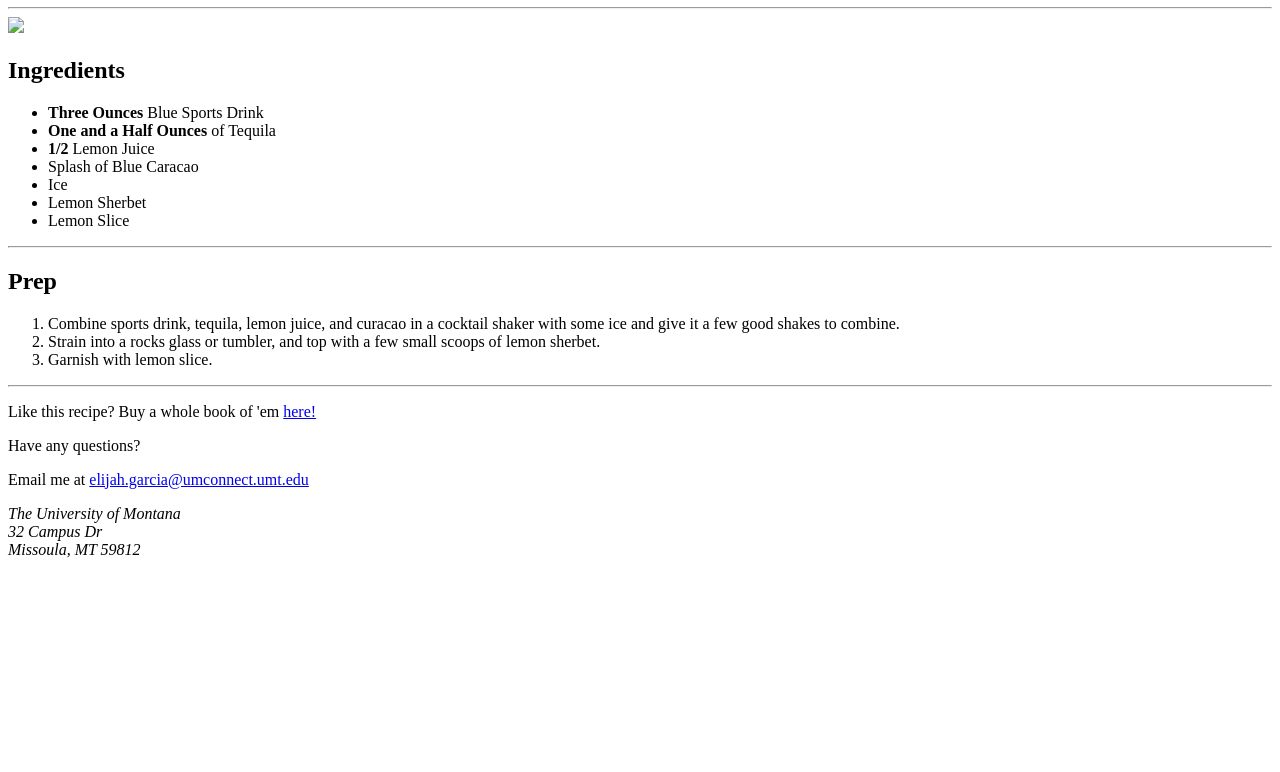
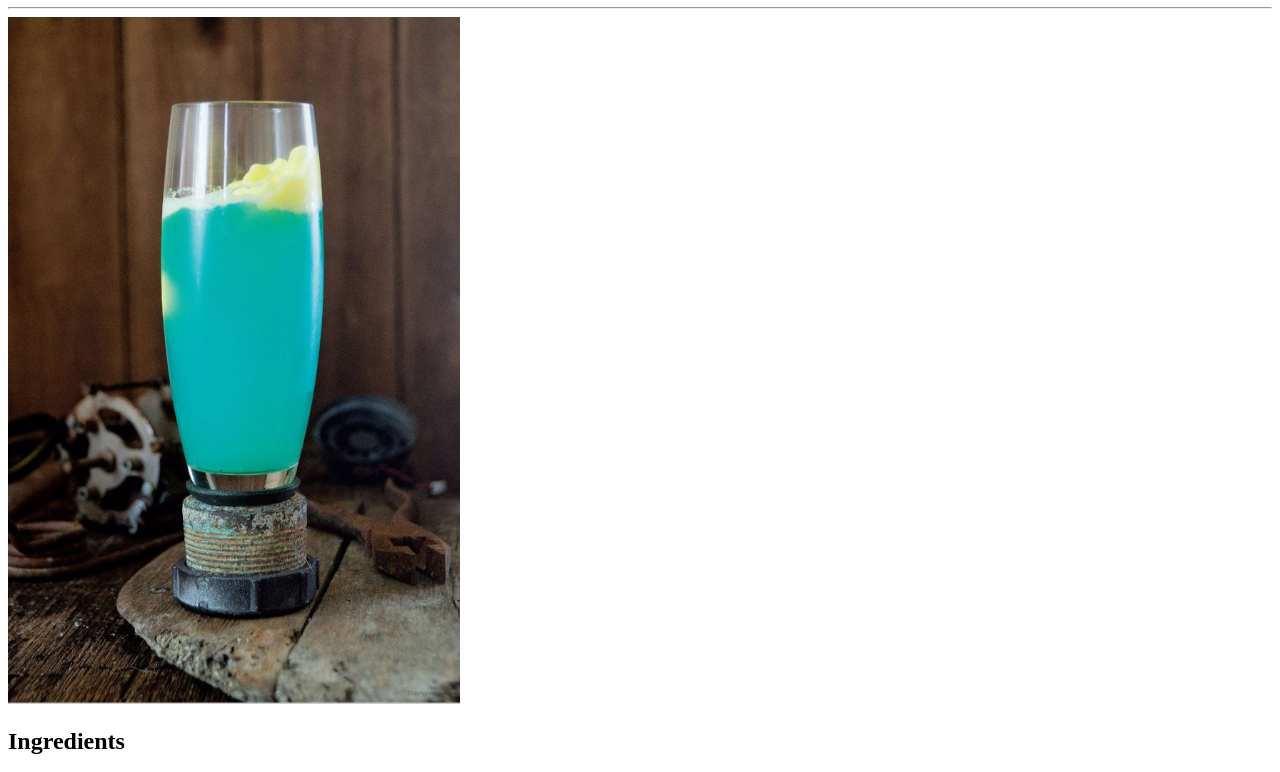
Before and after one commit to ElijahDGarcia/web-dev-hw, a plain HTML site: page assignment-05/index.html in a window 1280 px wide. Shown: the part 73-845 px from the top of the page. Before the commit the page ends 800 px from the top, so only its background shows below. Drawn offline with Linux system fonts and the light colour scheme.

Commit message:
fix image, fix readme

```diff
--- a/assignment-05/index.html
+++ b/assignment-05/index.html
@@ -14,7 +14,7 @@
 
     <h1>Emergency Coolant</h1>
 <hr>
-<img src="./images/emergencycoolant.jpg">
+<img src="./images/emergencycoolant.png">
     <h2>Ingredients</h2>
       <ul>
         <li><b>Three Ounces</b> Blue Sports Drink</li>
```
Also changed, not shown: 1 other file.
